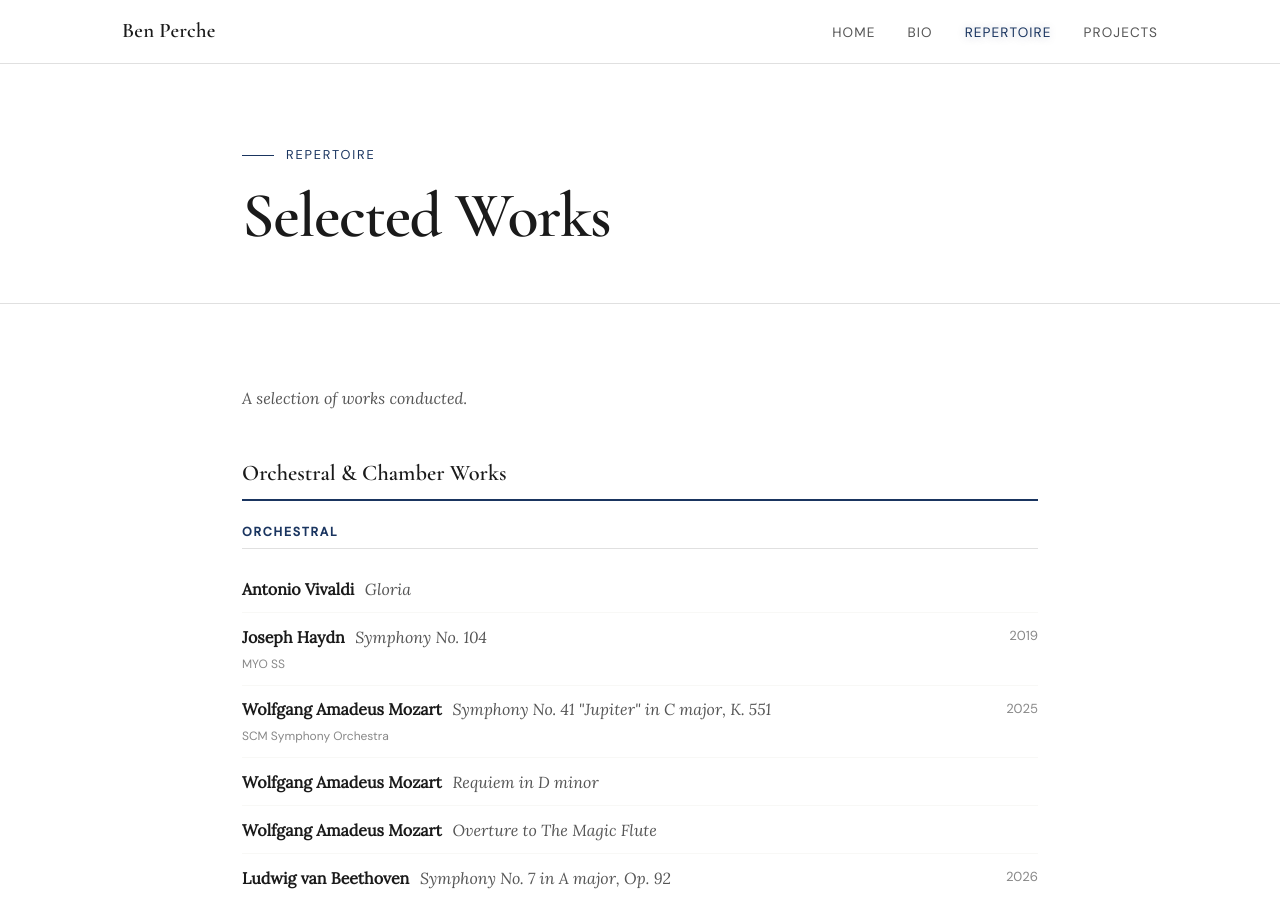
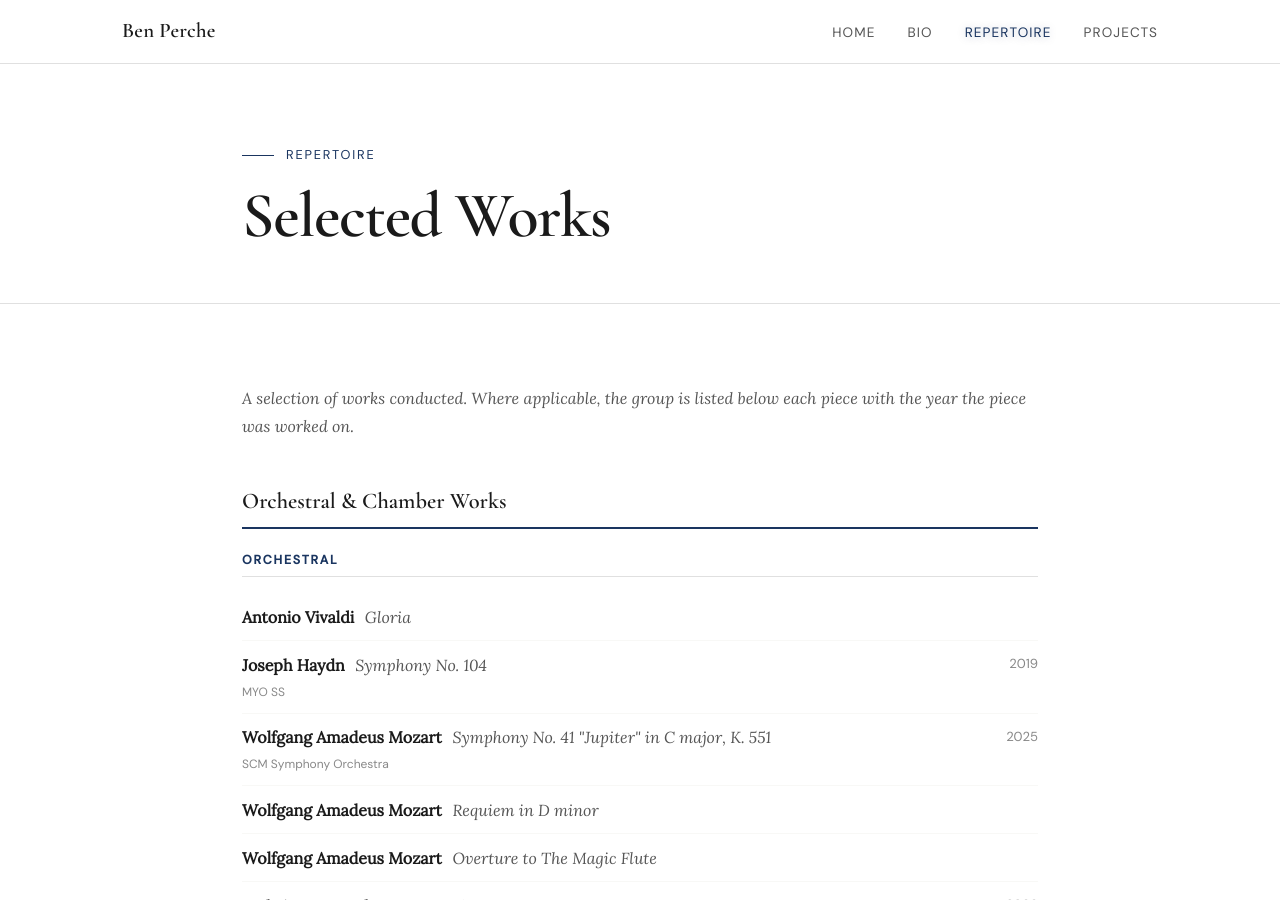
Before and after one commit to benperche/about, a Jekyll site: the page built from repertoire.md, in a window 1280 px wide and 900 px high. Built offline with Jekyll 4.4.1, drawn with Linux system fonts in a browser that asks for light colours; some of the changed text lies outside the part shown.

Commit message:
Minor rep edits

```diff
--- a/repertoire.md
+++ b/repertoire.md
@@ -13,7 +13,7 @@ title: Repertoire
 <section>
   <div class="container">
     <p class="repertoire__intro">
-      A selection of works conducted.
+      A selection of works conducted. Where applicable, the group is listed below each piece with the year the piece was worked on.
     </p>
 
   {% assign main_categories = "Orchestral,Chamber,Choral,Opera,Contemporary" | split: "," %}
```
Also changed, not shown: _data/repertoire.yml (+9 -1 lines).
